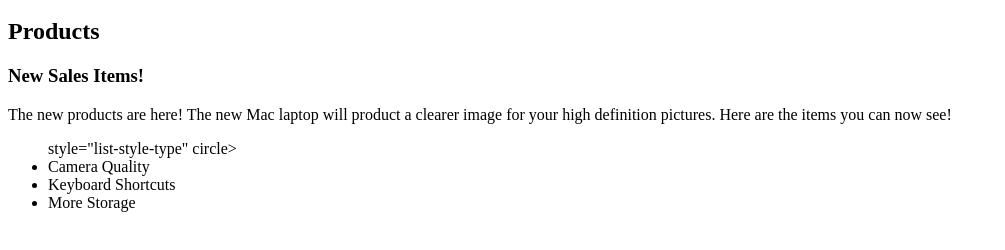
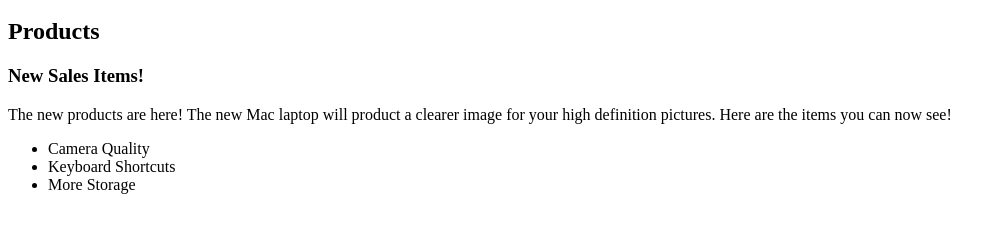
Before and after one commit to eus085351/eus085351.github.io, a plain HTML site: page index.html in a window 1280 px wide. Shown: the part 48-298 px from the top of the page, without its empty margins (0-1005 px from the left). Drawn offline with Linux system fonts and the light colour scheme.

Commit message:
Update index.html

```diff
--- a/index.html
+++ b/index.html
@@ -9,7 +9,7 @@
     <h2>Products</h2>
     <h3>New Sales Items!</h3>
     <p>The new products are here! The new Mac laptop will product a clearer image for your high definition pictures. Here are the items you can now see!</p>
-    <ul> style="list-style-type" circle>
+    <ul style="list-style-type" circle>
       <li>Camera Quality</li>
       <li>Keyboard Shortcuts</li>
       <li>More Storage</li>
```
